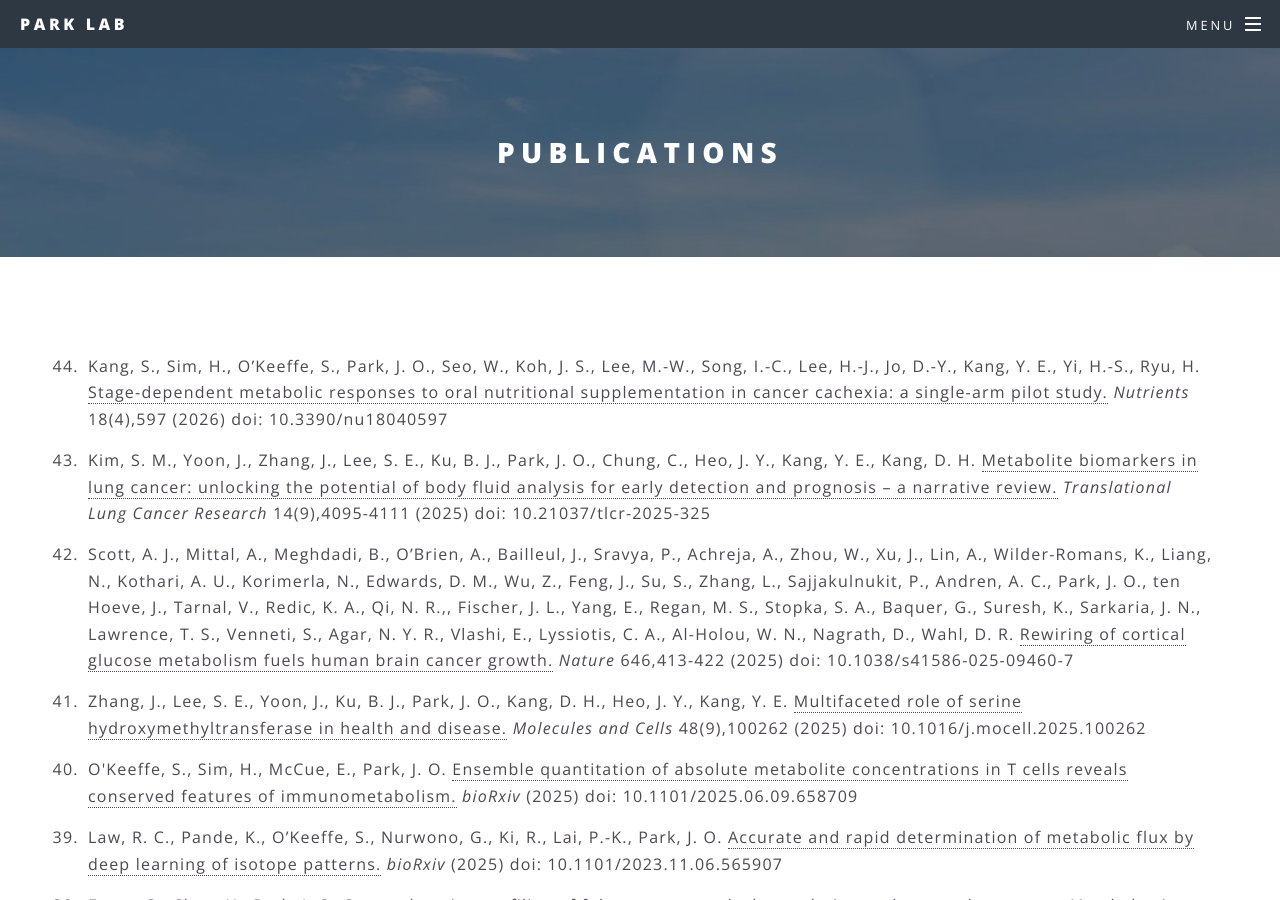
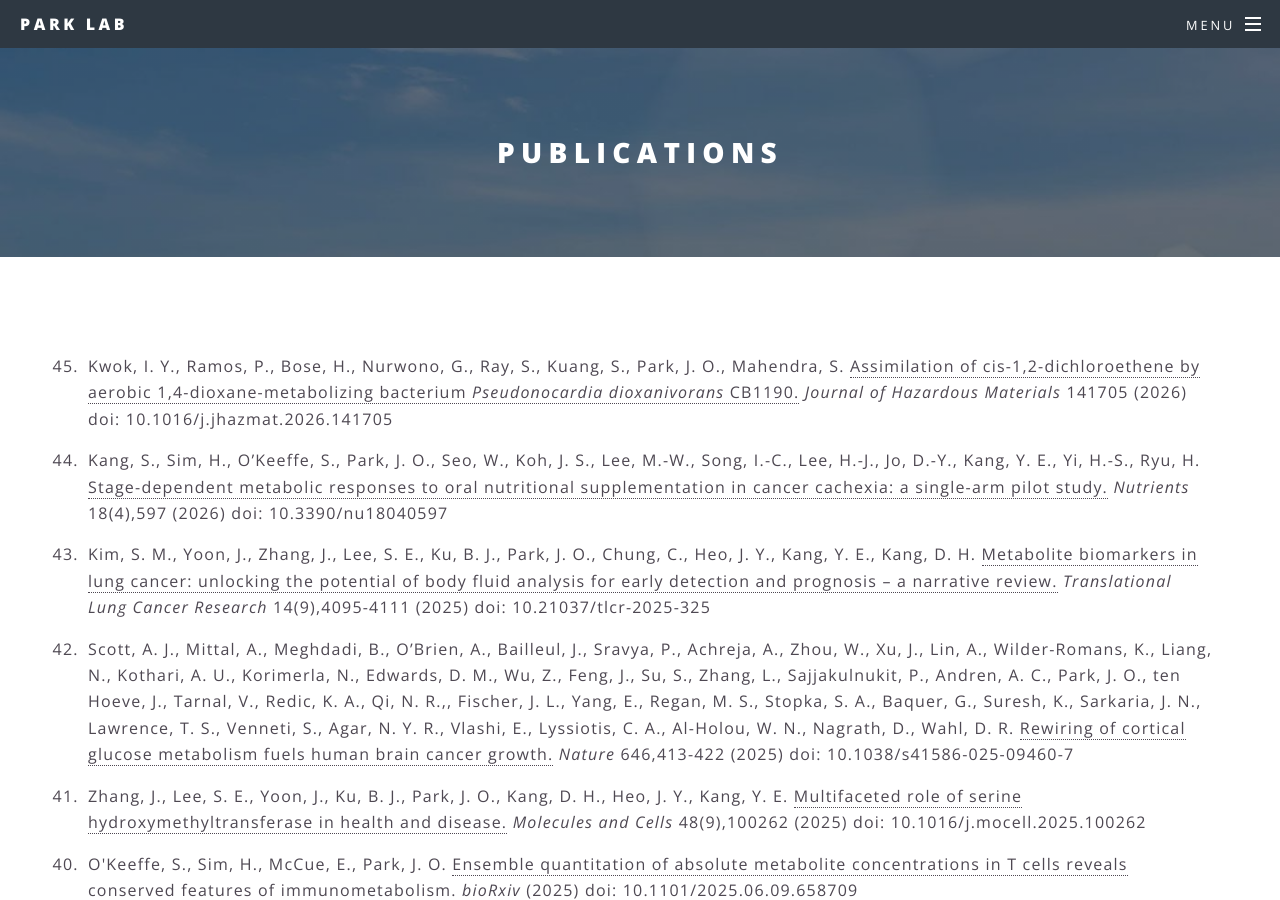
Before and after one commit to jopark/jopark.github.io, a Jekyll site: the page built from publications.html, in a window 1280 px wide and 900 px high. Built offline with Jekyll 4.4.1, drawn with Linux system fonts in a browser that asks for light colours.

Commit message:
update photos and publications

```diff
--- a/photos.html
+++ b/photos.html
@@ -6,6 +6,12 @@
 <section>
 	<!-- <div class="container"> -->
 		<div class="card-columns">
+			<div class="card">
+				<span class="image fit"><a href="images/group/20260223_194056.jpg"><img src="images/group/20260223_194056.jpg" alt="" /><p class="title">DOE meeting in Arlington, VA</br> February 2026</p></a></span>
+			</div>
+			<div class="card">
+				<span class="image fit"><a href="images/group/20260223_180608.jpg"><img src="images/group/20260223_180608.jpg" alt="" /><p class="title">Samantha @ the DOE meeting</br> February 2026</p></a></span>
+			</div>
 			<div class="card">
 				<span class="image fit"><a href="images/group/20260204_131844.jpg"><img src="images/group/20260204_131844.jpg" alt="" /><p class="title">Farewell lunch for Da Hyun</br> February 2026</p></a></span>
 			</div>
--- a/publications.html
+++ b/publications.html
@@ -4,6 +4,7 @@
 ---
 
 <ol reversed class="ul2">
+<li>Kwok, I. Y., Ramos, P., Bose, H., Nurwono, G., Ray, S., Kuang, S., Park, J. O., Mahendra, S.  <a href="https://doi.org/10.1016/j.jhazmat.2026.141705">Assimilation of cis-1,2-dichloroethene by aerobic 1,4-dioxane-metabolizing bacterium <i>Pseudonocardia dioxanivorans</i> CB1190.</a> <i> Journal of Hazardous Materials</i> 141705 (2026) doi: 10.1016/j.jhazmat.2026.141705</li>
 <li>Kang, S., Sim, H., O’Keeffe, S.,  Park, J. O., Seo, W., Koh, J. S., Lee, M.-W., Song, I.-C., Lee, H.-J., Jo, D.-Y., Kang, Y. E., Yi, H.-S., Ryu, H.  <a href="https://doi.org/10.3390/nu18040597">Stage-dependent metabolic responses to oral nutritional supplementation in cancer cachexia: a single-arm pilot study.</a> <i>Nutrients</i> 18(4),597 (2026) doi: 10.3390/nu18040597</li>
 <li>Kim, S. M., Yoon, J., Zhang, J., Lee, S. E., Ku, B. J., Park, J. O., Chung, C., Heo, J. Y., Kang, Y. E., Kang, D. H.  <a href="https://doi.org/10.21037/tlcr-2025-325">Metabolite biomarkers in lung cancer: unlocking the potential of body fluid analysis for early detection and prognosis – a narrative review.</a> <i>Translational Lung Cancer Research</i> 14(9),4095-4111 (2025) doi: 10.21037/tlcr-2025-325</li>
 <li>Scott, A. J., Mittal, A., Meghdadi, B., O’Brien, A., Bailleul, J., Sravya, P., Achreja, A., Zhou, W., Xu, J., Lin, A., Wilder-Romans, K., Liang, N., Kothari, A. U., Korimerla, N., Edwards, D. M., Wu, Z., Feng, J., Su, S., Zhang, L., Sajjakulnukit, P., Andren, A. C., Park, J. O., ten Hoeve, J., Tarnal, V., Redic, K. A., Qi, N. R.,, Fischer, J. L., Yang, E., Regan, M. S., Stopka, S. A., Baquer, G., Suresh, K., Sarkaria, J. N., Lawrence, T. S., Venneti, S., Agar, N. Y. R., Vlashi, E., Lyssiotis, C. A., Al-Holou, W. N., Nagrath, D., Wahl, D. R.  <a href="https://www.nature.com/articles/s41586-025-09460-7">Rewiring of cortical glucose metabolism fuels human brain cancer growth.</a> <i>Nature</i> 646,413-422 (2025) doi: 10.1038/s41586-025-09460-7</li>
```
Also changed, not shown: 2 other files.
